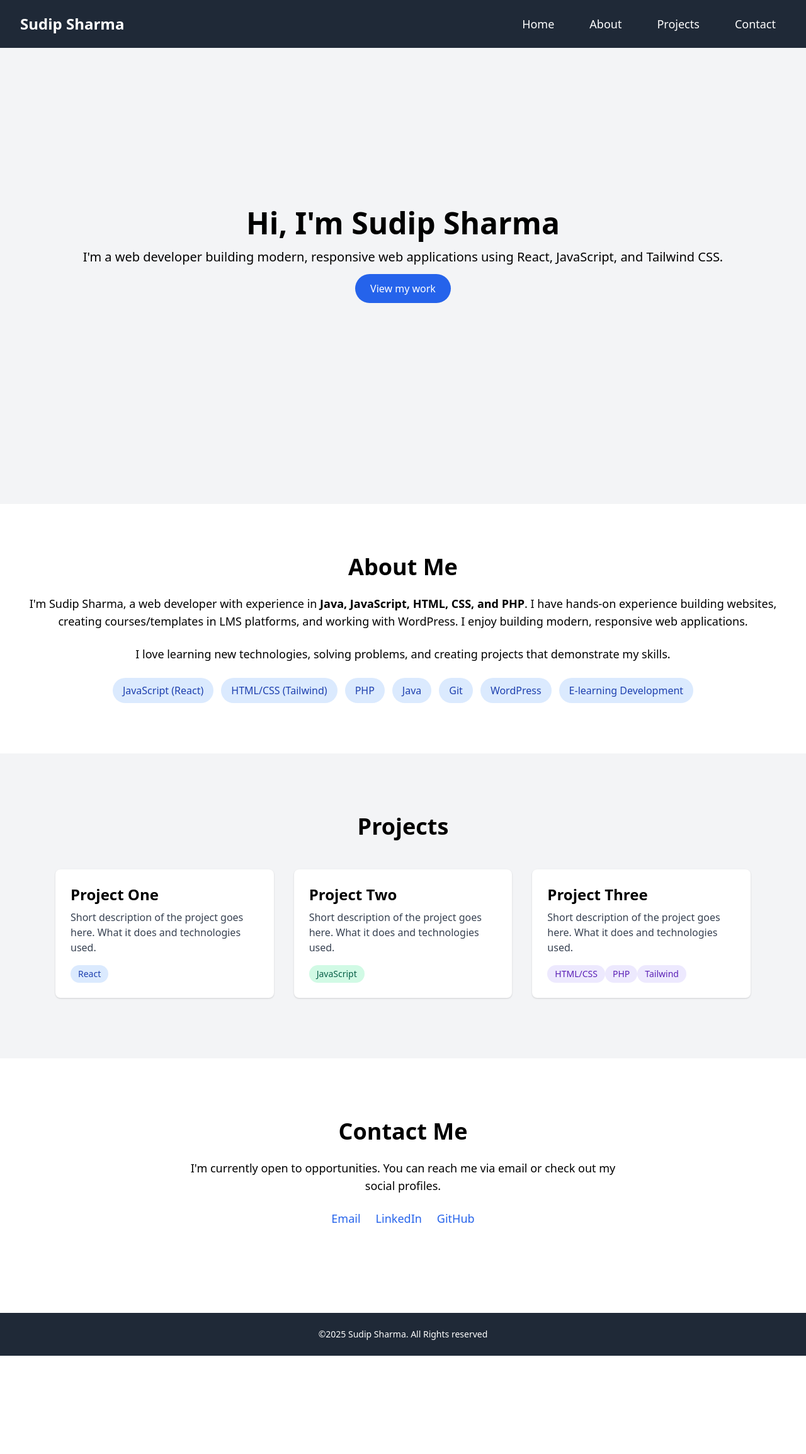
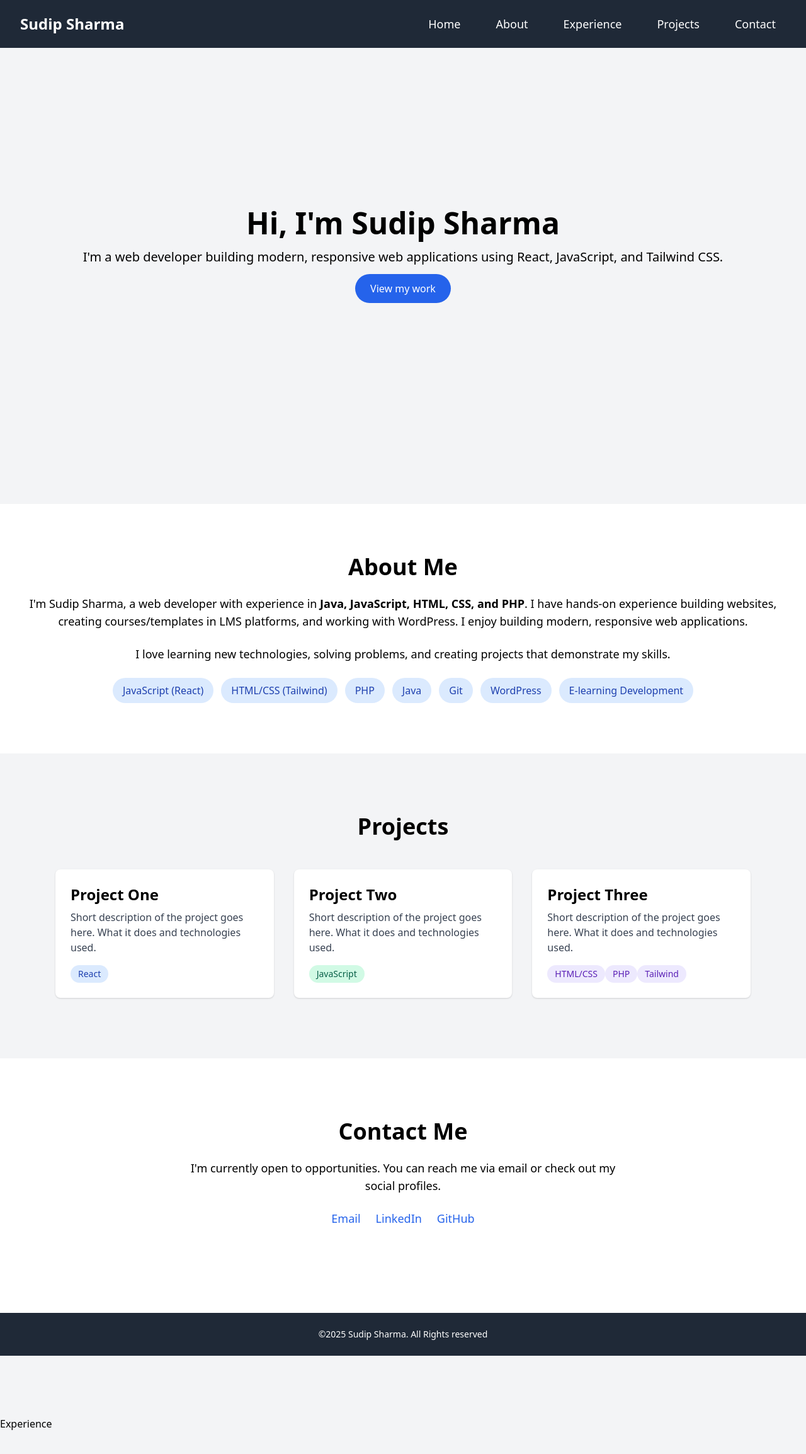
Before and after one commit to Sudip0987/my-portfolio, a React (Create React App) app: page / in a window 1280 px wide. Shown: the top 2308 px of the page at 63% size. Before the commit the page ends 2152 px from the top, so only its background shows below. Built offline with nearby package versions, Linux system fonts and the light colour scheme.

Commit message:
Experience section added

```diff
--- a/src/App.js
+++ b/src/App.js
@@ -5,8 +5,7 @@ import About from "./components/About";
 import Contact from "./components/Contact";
 import Projects from "./components/Projects";
 import Footer from "./components/Footer";
-
-
+import Experience from "./components/Experience";
 
 function App() {
   return (
@@ -17,6 +16,7 @@ function App() {
      <Projects/>
      <Contact/>
      <Footer/>
+     <Experience/>
       {/* Other sections will go here later */}
     </div>
   );
--- /dev/null
+++ b/src/components/Experience.js
@@ -0,0 +1,13 @@
+import React from "react";
+
+function Experience() {
+    return (
+        <section id = "experience" className="bg-gray-100 py-24">
+            <div>
+                <p>Experience</p>
+            </div>
+        </section>
+    );
+}
+
+export default Experience;
--- a/src/components/Header.js
+++ b/src/components/Header.js
@@ -53,6 +53,15 @@ function Header() {
             </li>
             <li>
               <Link
+                to="experience"
+                smooth={true}
+                duration={400}
+                onClick={() => setIsOpen(false)} className="hover:text-yellow-400 px-4 py-2 rounded transform transition duration-200 ease-in-out hover:scale-110 inline-block cursor-pointer"
+              >Experience</Link>
+
+            </li>
+            <li>
+              <Link
                 to="projects"
                 smooth={true}
                 duration={400}
```
